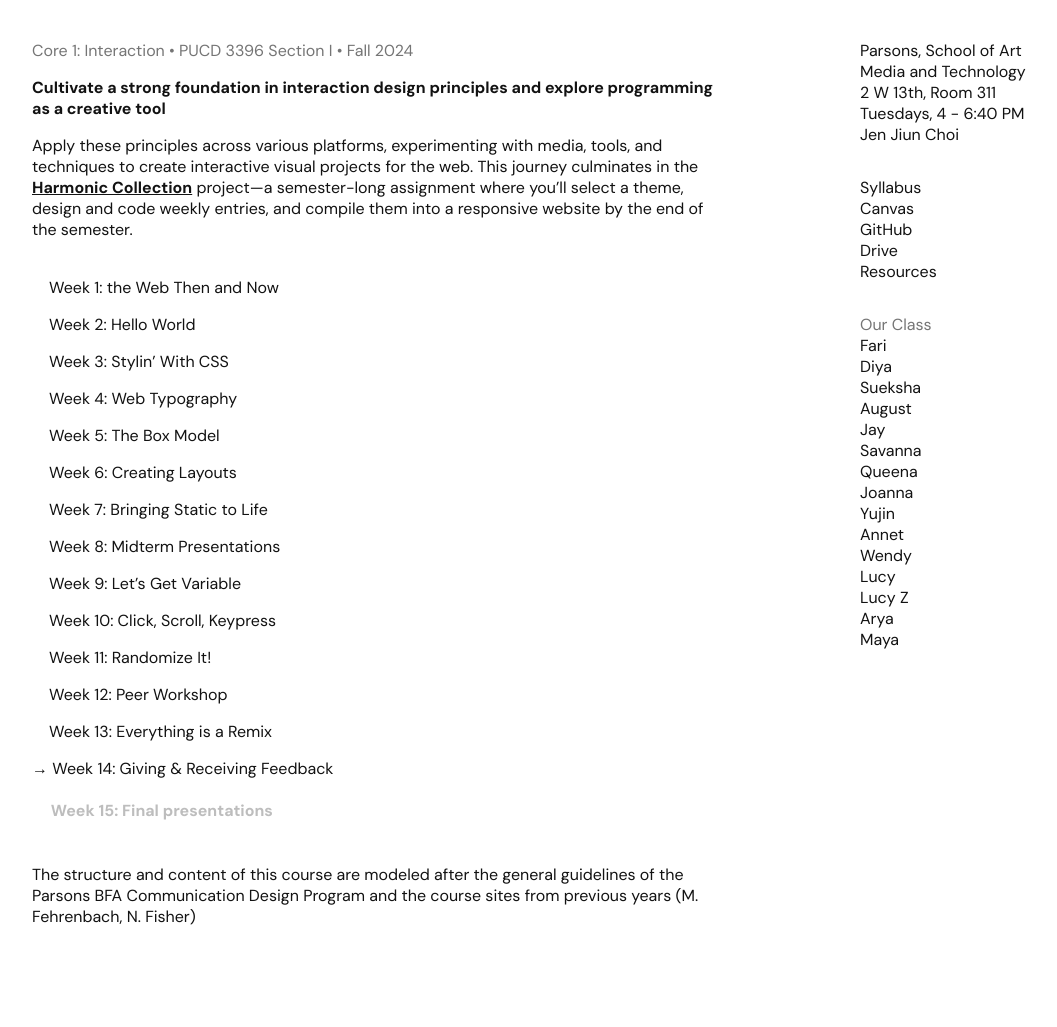
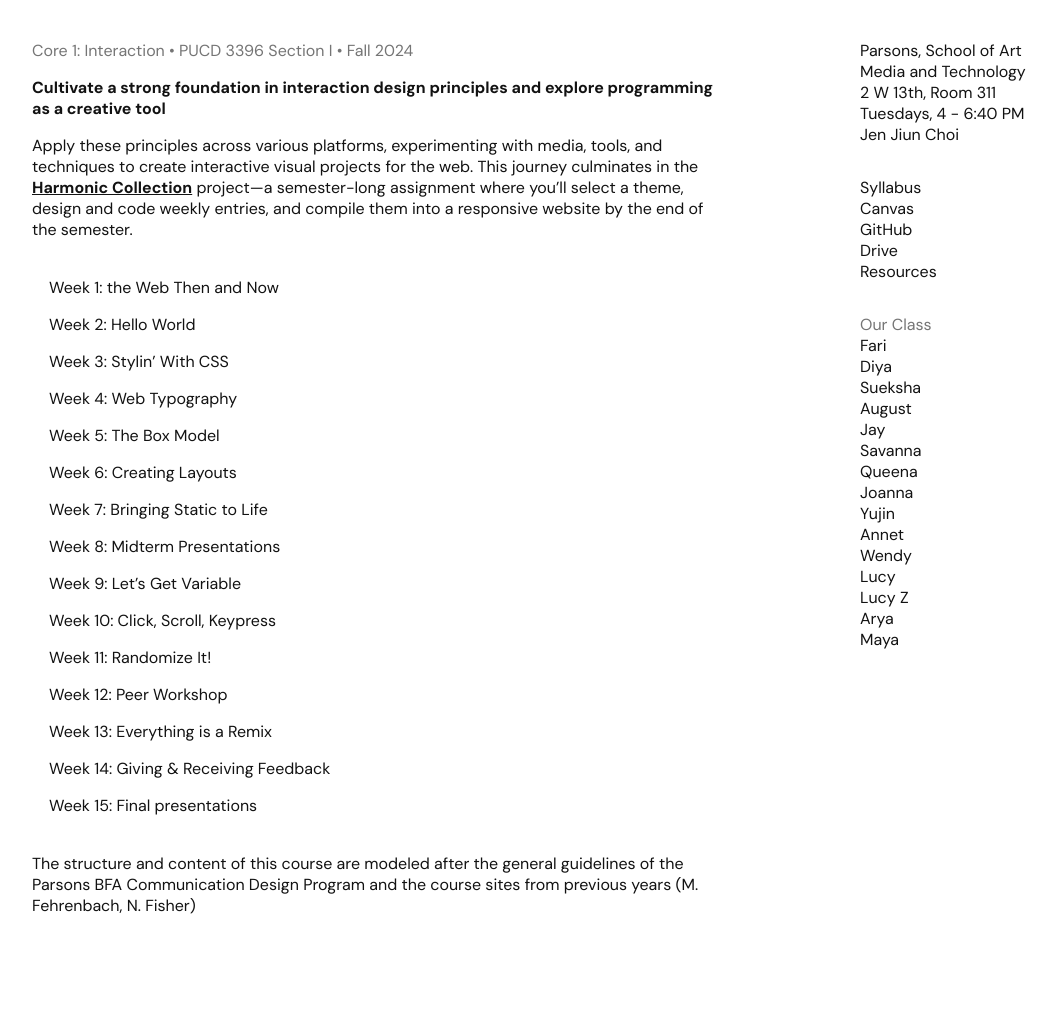
Before and after one commit to core1-interaction/core1-interaction.github.io, a Jekyll site: the page built from index.md, in a window 1280 px wide. Shown: the whole page, without its empty margins (108-1165 px from the left). Built offline with Jekyll 4.4.1, drawn with Linux system fonts in a browser that asks for light colours.

Commit message:
Update index.md

```diff
--- a/index.md
+++ b/index.md
@@ -35,8 +35,8 @@ Apply these principles across various platforms, experimenting with media, tools
 
 &nbsp;&nbsp;&nbsp;&nbsp;[Week 13: Everything is a Remix](week13.md)
 
-[→ Week 14: Giving & Receiving Feedback](week14.md)<br>
+&nbsp;&nbsp;&nbsp;&nbsp;[Week 14: Giving & Receiving Feedback](week14.md)
 
-#### <span style="color: #BDBDBD;">&nbsp;&nbsp;&nbsp;&nbsp; Week 15: Final presentations<br><br>
+&nbsp;&nbsp;&nbsp;&nbsp;Week 15: Final presentations<br><br>
 
 The structure and content of this course are modeled after the general guidelines of the Parsons BFA Communication Design Program and the course sites from previous years ([M. Fehrenbach](https://core-interaction.github.io), [N. Fisher](http://cif23.labud.nyc/))
```
